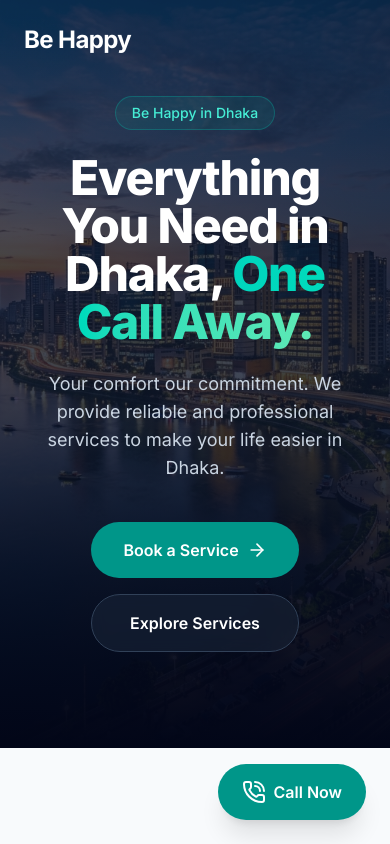
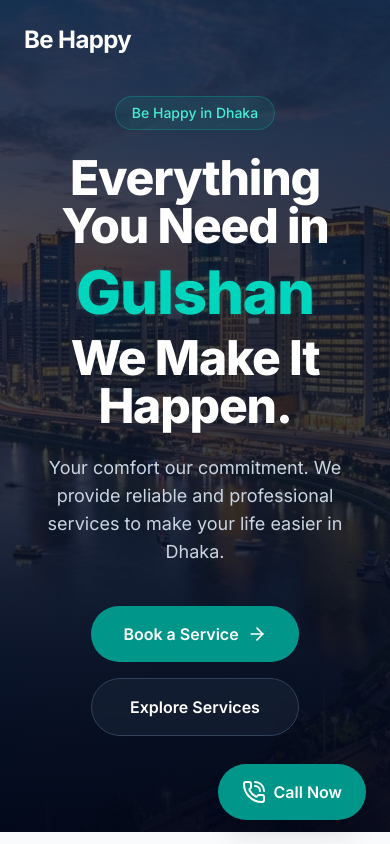
Before and after one commit to shuvo2712/be-happy-demo, a Next.js app: page / in a window 390 px wide. Shown: the top 844 px of the page. Built offline with nearby package versions, Linux system fonts and the light colour scheme.

Commit message:
third commit

```diff
--- a/src/components/sections/HeroSection.tsx
+++ b/src/components/sections/HeroSection.tsx
@@ -1,14 +1,38 @@
 "use client";
 
-import { motion } from "framer-motion";
+import { useState, useEffect } from "react";
+
+import { motion, useScroll, useTransform, AnimatePresence } from "framer-motion";
 import { ArrowRight } from "lucide-react";
 import Image from "next/image";
 
+const words = ["Bashundhara", "Gulshan", "Banani", "Uttara", "Dhanmondi"];
+
 export default function HeroSection() {
+  const [wordIndex, setWordIndex] = useState(0);
+  const { scrollY } = useScroll();
+
+  useEffect(() => {
+    // Select a random starting word on client-side mount
+    setWordIndex(Math.floor(Math.random() * words.length));
+
+    const interval = setInterval(() => {
+      setWordIndex((prev) => (prev + 1) % words.length);
+    }, 2000);
+    return () => clearInterval(interval);
+  }, []);
+
+  // Parallax calculations: translates the background image slower than scroll speed
+  const y = useTransform(scrollY, [0, 800], [0, 240]);
+  const opacity = useTransform(scrollY, [0, 800], [1, 0.4]);
+
   return (
     <section id="home" className="relative flex min-h-[80vh] flex-col items-center justify-center overflow-hidden bg-slate-900 px-6 py-24 text-center text-white sm:px-12">
-      {/* Background Image */}
-      <div className="absolute inset-0 z-0">
+      {/* Background Image Container with Parallax styling */}
+      <motion.div
+        className="absolute inset-0 z-0 h-[120%] -top-[10%]"
+        style={{ y, opacity }}
+      >
         <Image
           src="/hero-bg.png"
           alt="Dhaka City Skyline at Dusk"
@@ -19,7 +43,7 @@ export default function HeroSection() {
         {/* Overlays for text readability and smooth blending */}
         <div className="absolute inset-0 bg-slate-900/70" />
         <div className="absolute inset-0 bg-gradient-to-t from-slate-950 via-slate-900/30 to-transparent" />
-      </div>
+      </motion.div>
 
       <div className="relative z-10 flex max-w-4xl flex-col items-center gap-6">
         <motion.div
@@ -35,11 +59,40 @@ export default function HeroSection() {
           initial={{ opacity: 0, y: 20 }}
           animate={{ opacity: 1, y: 0 }}
           transition={{ duration: 0.6, delay: 0.2 }}
-          className="text-5xl font-extrabold tracking-tight sm:text-6xl md:text-7xl"
+          className="flex flex-col gap-3 text-5xl font-extrabold tracking-tight sm:text-6xl md:text-7xl items-center text-white"
         >
-          Everything You Need in Dhaka,{" "}
-          <span className="bg-gradient-to-r from-teal-400 to-emerald-300 bg-clip-text text-transparent">
-            One Call Away.
+          <span>Everything You Need in</span>
+          <span className="relative inline-flex px-1 min-w-[160px] sm:min-w-[210px] md:min-w-[260px] justify-center overflow-hidden text-6xl sm:text-7xl md:text-8xl">
+            <AnimatePresence mode="wait">
+              <motion.span
+                key={words[wordIndex]}
+                className="inline-block text-teal-400 font-extrabold"
+                initial={{ y: 25, opacity: 0 }}
+                animate={{
+                  y: 0,
+                  opacity: 1,
+                  textShadow: ["0px 0px 0px rgba(45, 212, 191, 0)", "0px 0px 20px rgba(45, 212, 191, 0.8)", "0px 0px 0px rgba(45, 212, 191, 0)"]
+                }}
+                exit={{ y: -25, opacity: 0 }}
+                transition={{
+                  y: { type: "spring", stiffness: 300, damping: 25 },
+                  opacity: { duration: 0.15 },
+                  textShadow: { duration: 2, repeat: Infinity, ease: "easeInOut" }
+                }}
+              >
+                {words[wordIndex]}
+              </motion.span>
+            </AnimatePresence>
+            {/* Animated Underline */}
+            <motion.span
+              className="absolute -bottom-1 left-0 h-[4px] bg-gradient-to-r from-teal-400 to-emerald-400 rounded-full"
+              initial={{ width: "0%" }}
+              animate={{ width: "100%" }}
+              transition={{ delay: 0.8, duration: 1, ease: "easeOut" }}
+            />
+          </span>
+          <span>
+            We Make It Happen.
           </span>
         </motion.h1>
 
```
